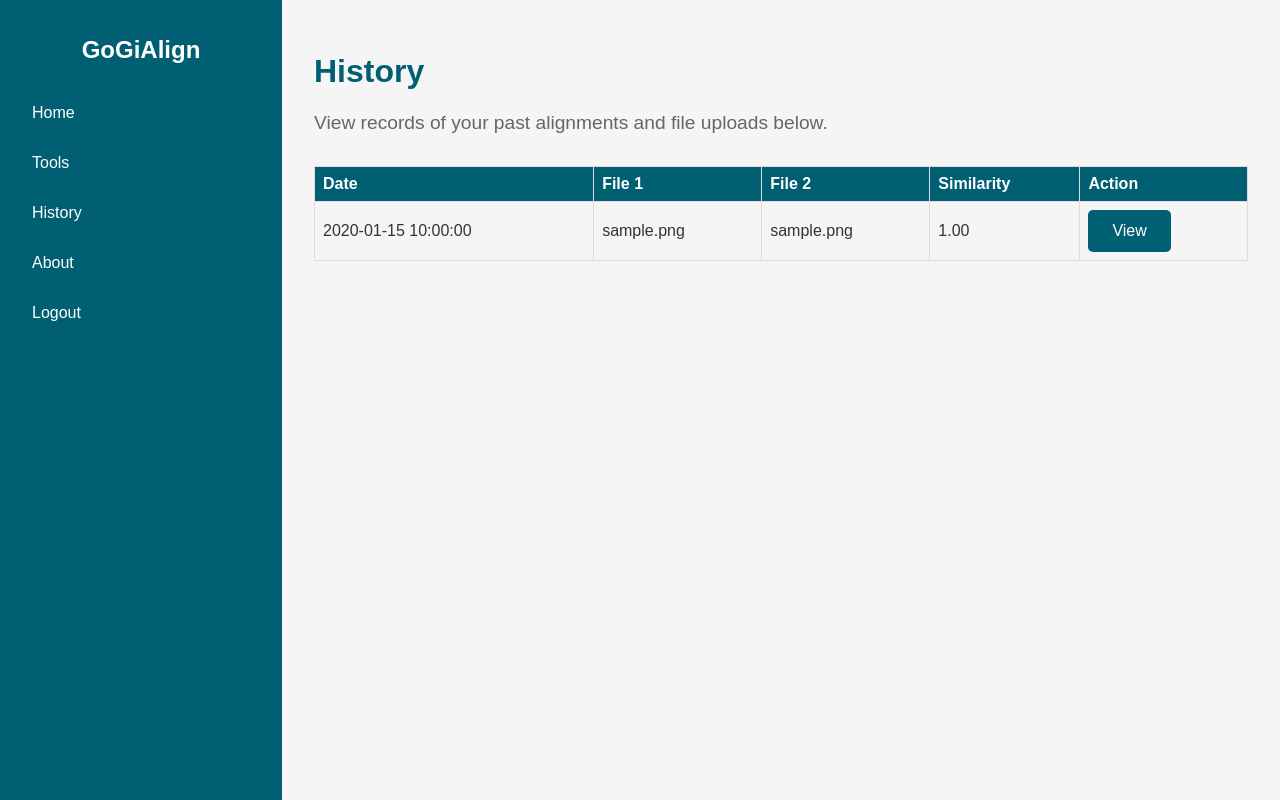
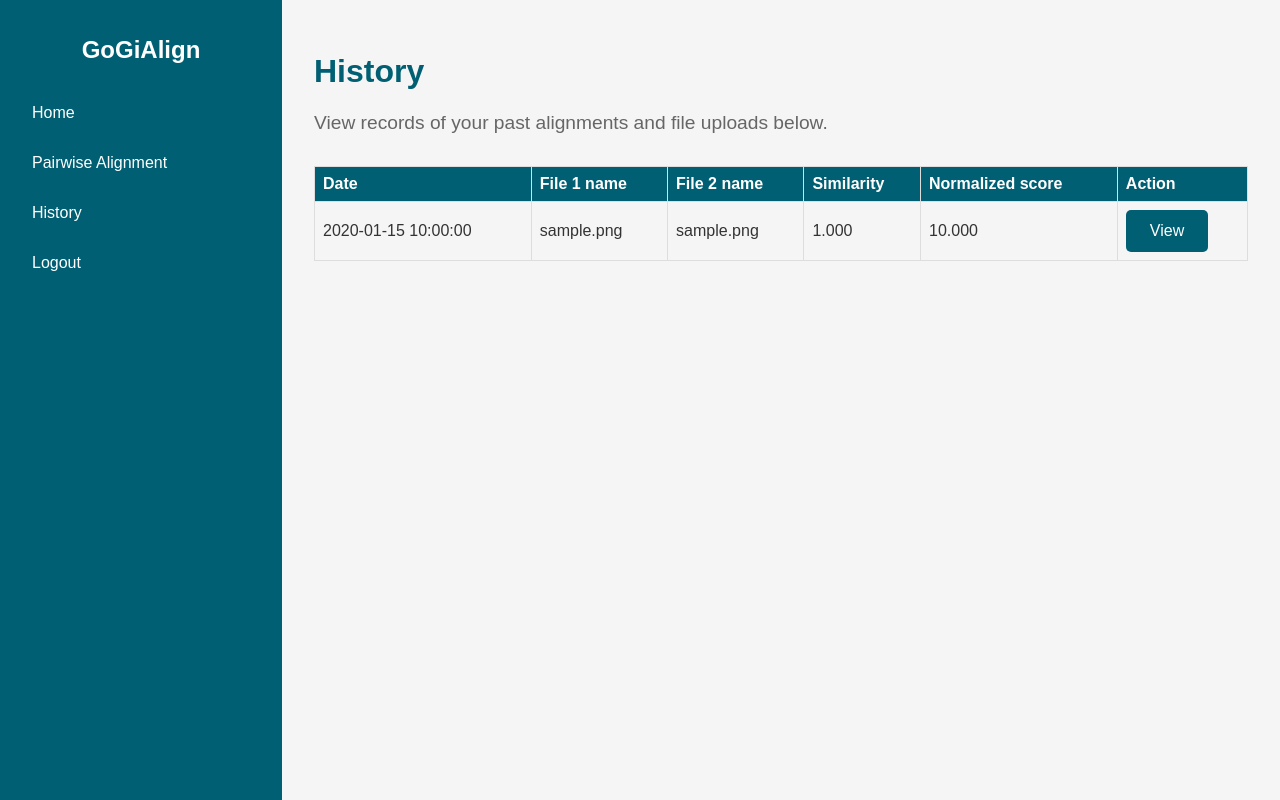
Before and after one commit to ppaa23/filealigner, a Flask app: page /history in a window 1280 px wide. Run offline with Flask 3, Linux system fonts and the light colour scheme; the visitor is signed in with stand-in values (Sample User, id 1); tables that the repository leaves empty hold one stand-in row (values such as "Sample post").

Commit message:
norm_score, double-checking of password implemented, flash messages fixed

```diff
--- a/app/server.py
+++ b/app/server.py
@@ -30,7 +30,9 @@ class AlignmentHistory(db.Model):
     file2_content = db.Column(db.Text, nullable=False)  # Content of File 2
     aligned_file1 = db.Column(db.Text, nullable=False)  # Aligned content of File 1
     aligned_file2 = db.Column(db.Text, nullable=False)  # Aligned content of File 2
+    score = db.Column(db.Float, nullable=False)
     similarity = db.Column(db.Float, nullable=False)
+    norm_score = db.Column(db.Float, nullable=False)
     date_created = db.Column(db.DateTime, default=datetime.utcnow)
     alignment_id = db.Column(db.String(36), unique=True, nullable=False)
 
@@ -69,6 +71,11 @@ def register():
     if request.method == 'POST':
         username = request.form.get('username')
         password = request.form.get('password')
+        confirm_password = request.form.get('confirm_password')
+
+        if password != confirm_password:
+            flash('Passwords do not match.', 'error')
+            return render_template('register.html')
 
         if User.query.filter_by(username=username).first():
             flash("Username already exists. Please choose another one.", "error")
@@ -167,7 +174,9 @@ def align():
             file2_content=file2_content,
             aligned_file1=alignment_result['aligned_file1'],
             aligned_file2=alignment_result['aligned_file2'],
-            similarity=alignment_result['similarity'],  # Save similarity score
+            score=alignment_result['needleman_score'],
+            similarity=alignment_result['similarity'],
+            norm_score=alignment_result['norm_score'],
             alignment_id=str(uuid.uuid4())
         )
         db.session.add(alignment)
@@ -197,7 +206,9 @@ def alignment_results(alignment_id):
     # Render results with alignment data from the database
     return render_template(
         'based/results.html',
+        score=alignment.score,
         similarity=alignment.similarity,
+        norm_score=alignment.norm_score,
         file1=alignment.file1_content,
         file2=alignment.file2_content,
         file1_tokens=alignment.aligned_file1.split("\n"),  # Split tokens by lines
@@ -220,12 +231,5 @@ def history():
 
     return render_template('based/history.html', alignments=alignments)
 
-@app.route('/about')
-def about():
-    """About page."""
-    if not current_user():
-        return redirect(url_for('login'))
-    return render_template('based/about.html')
-
 if __name__ == '__main__':
     app.run(debug=True)
--- a/app/templates/based/base.html
+++ b/app/templates/based/base.html
@@ -14,14 +14,8 @@
       <nav>
         <ul>
           <li><a href="{{ url_for('home') }}">Home</a></li>
-          <li class="dropdown">
-            <a href="#">Tools</a>
-            <ul class="dropdown-menu">
-              <li><a href="{{ url_for('align') }}">Pairwise Alignment</a></li>
-            </ul>
-          </li>
+          <li><a href="{{ url_for('align') }}">Pairwise Alignment</a></li>
           <li><a href="{{ url_for('history') }}">History</a></li>
-          <li><a href="{{ url_for('about') }}">About</a></li>
           <li><a href="{{ url_for('logout') }}">Logout</a></li>
         </ul>
       </nav>
--- a/app/templates/based/history.html
+++ b/app/templates/based/history.html
@@ -12,9 +12,10 @@
     <thead>
       <tr>
         <th>Date</th>
-        <th>File 1</th>
-        <th>File 2</th>
+        <th>File 1 name</th>
+        <th>File 2 name</th>
         <th>Similarity</th>
+        <th>Normalized score</th>
         <th>Action</th>
       </tr>
     </thead>
@@ -24,7 +25,8 @@
         <td>{{ alignment.date_created.strftime('%Y-%m-%d %H:%M:%S') }}</td>
         <td>{{ alignment.file1_name }}</td>
         <td>{{ alignment.file2_name }}</td>
-        <td>{{ "%.2f" | format(alignment.similarity) }}</td>
+        <td>{{ "%.3f" | format(alignment.similarity) }}</td>
+        <td>{{ "%.3f" | format(alignment.norm_score) }}</td>
         <td>
           <a href="{{ url_for('alignment_results', alignment_id=alignment.alignment_id) }}" class="btn-primary">View</a>
         </td>
--- a/app/templates/based/results.html
+++ b/app/templates/based/results.html
@@ -5,7 +5,9 @@
 {% block content %}
 <header>
   <h1>Alignment Results</h1>
-  <p>Similarity Score: <strong>{{ similarity }}</strong></p>
+  <p>Similarity: <strong>{{ similarity }}</strong></p>
+  <p>Score: <strong>{{ score }}</strong></p>
+  <p>Normalized score: <strong>{{ norm_score }}</strong></p>
 </header>
 
 <section>
```
Also changed, not shown: app/alignment.py (+13 -3 lines), app/templates/based/about.html (deleted, +0 -18 lines), app/templates/based/align.html (+25 -11 lines), app/templates/login.html (+26 -2 lines), app/templates/register.html (+31 -3 lines).
